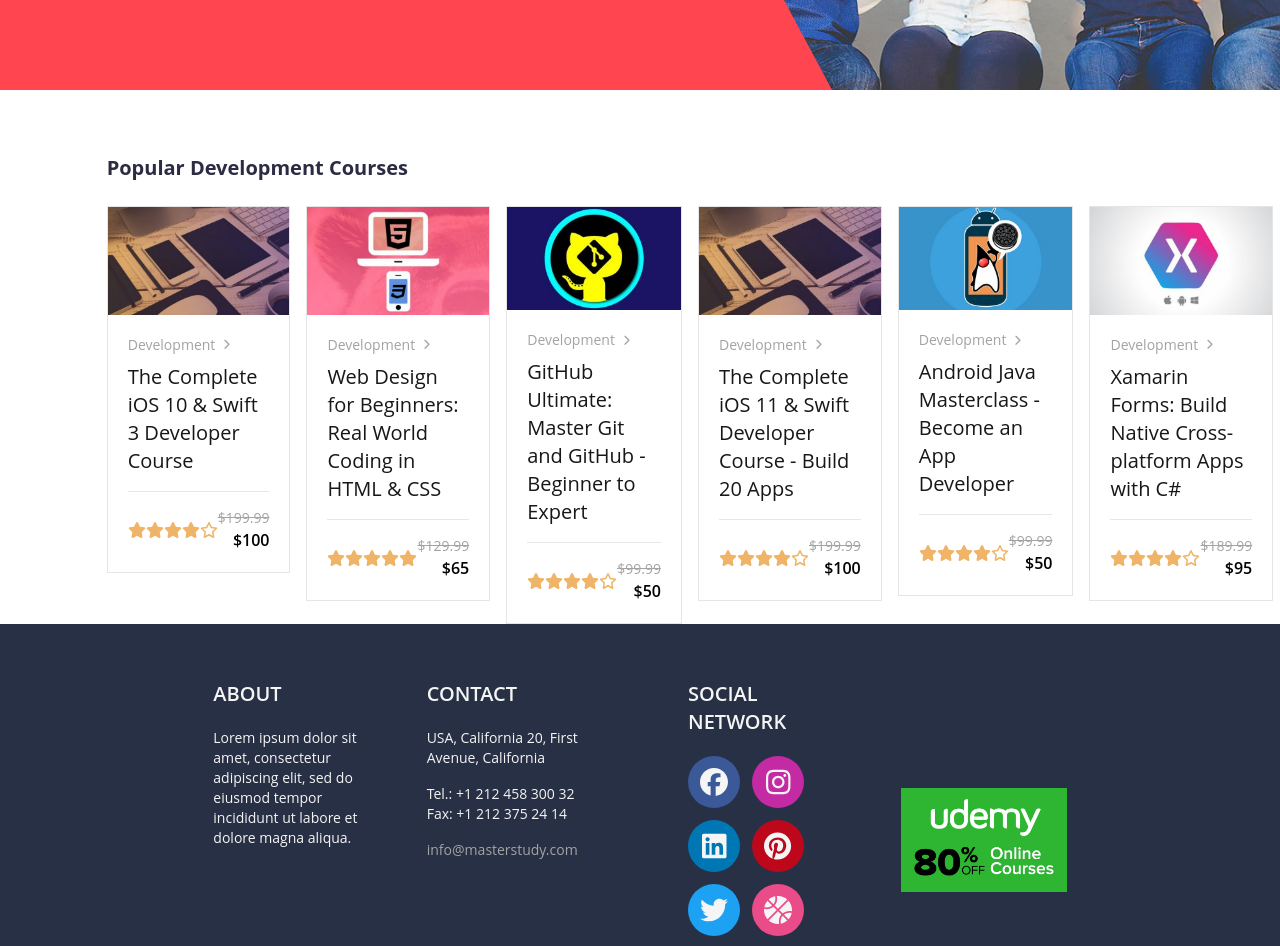
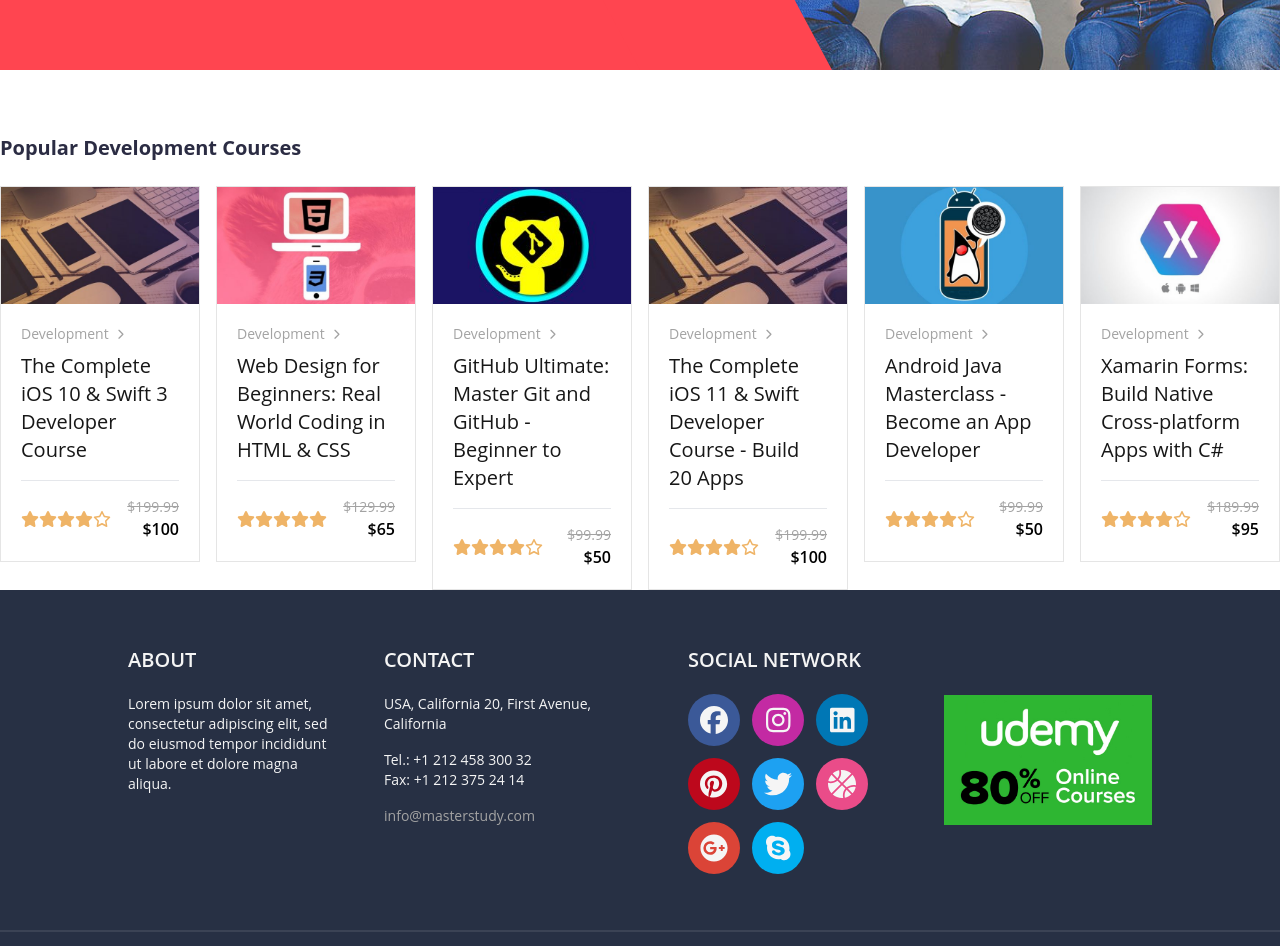
Before and after one commit to giorgioverzicco/proj-html-vuejs, a Vue app: page / in a window 1280 px wide. Shown: the part 540-1486 px from the top of the page. Built offline with nearby package versions, Linux system fonts and the light colour scheme.

Commit message:
changed containers

```diff
--- a/src/App.vue
+++ b/src/App.vue
@@ -18,10 +18,10 @@ export default {
 
 <style>
 .container-lg {
-  @apply w-full md:w-10/12;
+  @apply w-full px-4 lg:px-0 lg:max-w-screen-xl;
 }
 
 .container-md {
-  @apply w-full md:w-8/12;
+  @apply w-full px-4 lg:px-0 lg:max-w-screen-lg;
 }
 </style>
```
